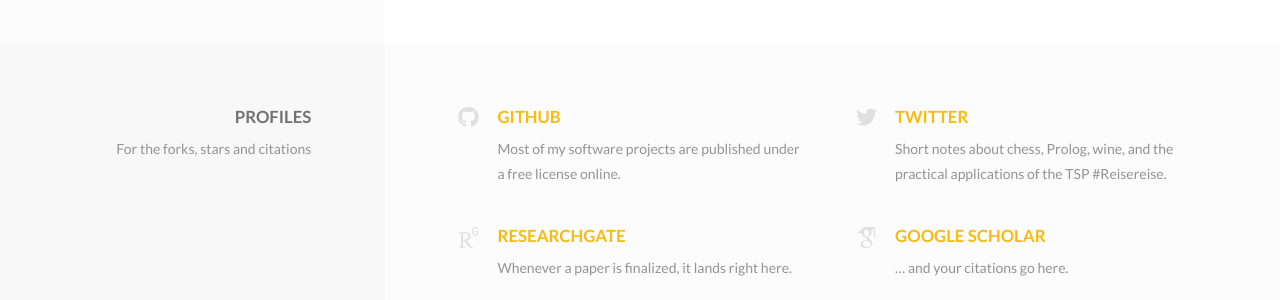
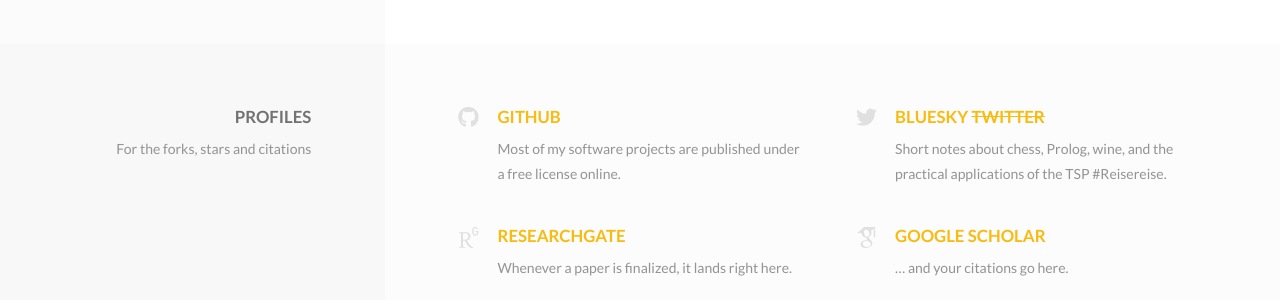
Before and after one commit to fnogatz/fnogatz.github.io, a Jekyll site: the page built from index.html, in a window 1280 px wide and 900 px high, scrolled down 702 px. Shown: the part 154-454 px from the top of the window. Built offline with Jekyll 4.4.1, drawn with Linux system fonts in a browser that asks for light colours; some web fonts are replaced; comment, search, counter and statistics services are not loaded.

Commit message:
Replace Twitter link by Bluesky

```diff
--- a/index.html
+++ b/index.html
@@ -176,27 +176,45 @@ layout: home
 
           <div class="o-grid__col-xl-6 o-grid__col-sm-6">
             <div class="o-content">
-              <a
-                href="http://twitter.com/ulmerleben"
-                target="_blank"
-                class="t-link-container"
-              >
-                <div class="o-media o-media--block">
-                  <div class="o-media__figure">
-                    <div class="c-profile__icon">
+              <div class="o-media o-media--block">
+                <div class="o-media__figure">
+                  <div class="c-profile__icon">
+                    <a
+                      href="https://bsky.app/profile/ulmerleben.bsky.social"
+                      target="_blank"
+                      class="t-link-container"
+                    >
                       <i class="fab fa-lg fa-twitter"></i>
-                    </div>
-                  </div>
-                  <div class="o-media__body o-content__body">
-                    <h3 class="t-link-container__item">Twitter</h3>
-                    <p>
+                    </a>
+                  </div>
+                </div>
+                <div class="o-media__body o-content__body">
+                  <h3 class="t-link-container__item">
+                    <a
+                      href="https://bsky.app/profile/ulmerleben.bsky.social"
+                      target="_blank"
+                      >Bluesky</a
+                    >
+                    <a
+                      href="https://twitter.com/ulmerleben"
+                      target="_blank"
+                      style="text-decoration: line-through"
+                      >Twitter</a
+                    >
+                  </h3>
+                  <p>
+                    <a
+                      href="https://bsky.app/profile/ulmerleben.bsky.social"
+                      target="_blank"
+                      class="t-link-container"
+                    >
                       Short notes about chess, Prolog, wine, and the practical
                       applications of the TSP #Reisereise.
-                    </p>
-                  </div>
-                </div>
-                <!-- /o-media --> </a
-              ><!-- /t-link-container -->
+                    </a>
+                  </p>
+                </div>
+              </div>
+              <!-- /o-media -->
             </div>
             <!-- /o-content -->
           </div>
```
